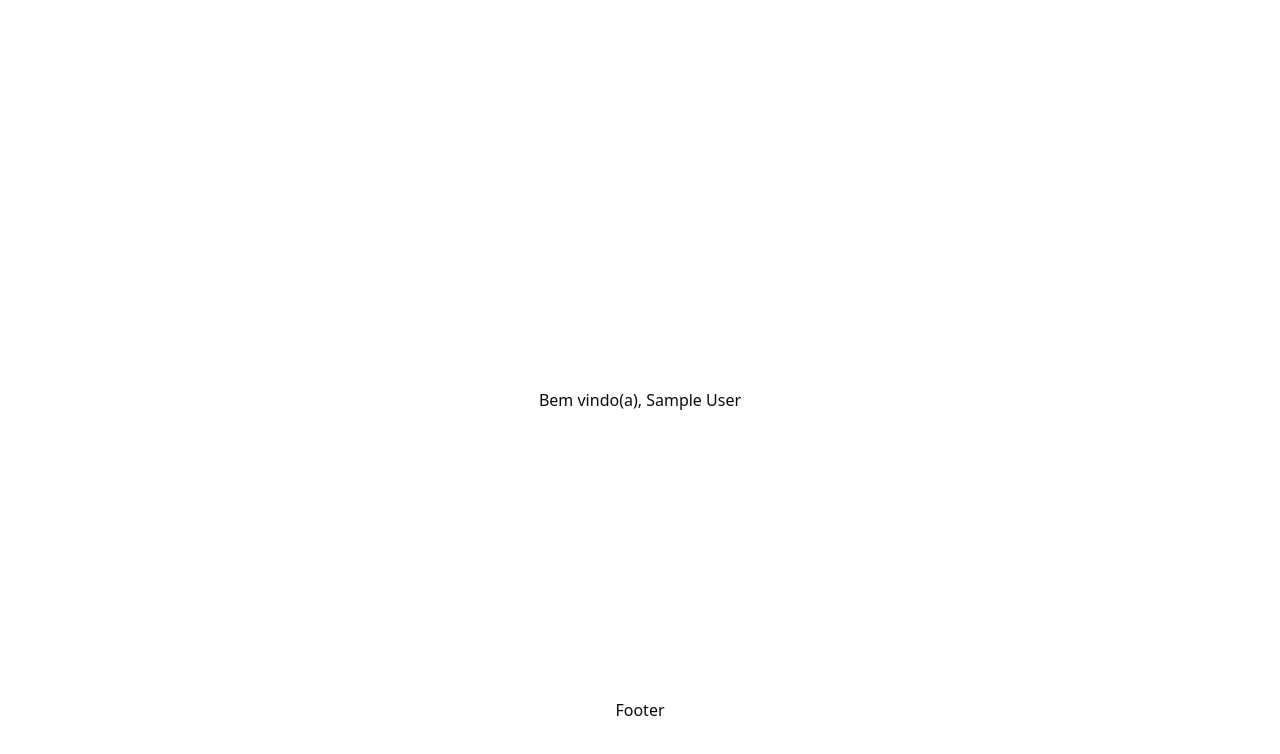
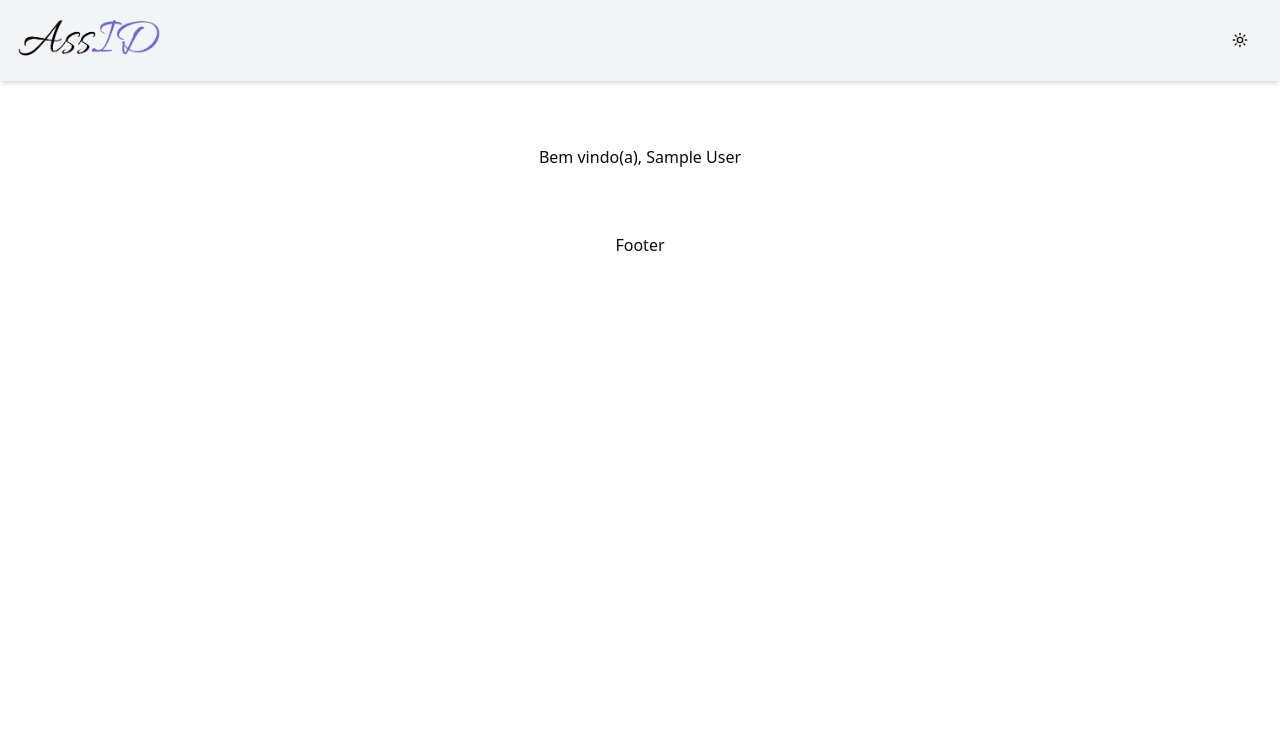
Before and after one commit to naiaraxavier/signature-generator, a Next.js app: page / in a window 1280 px wide. Shown: the top 754 px of the page. Built offline with nearby package versions, Linux system fonts and the light colour scheme; no server answers; sample sign-in values are in the browser's storage.

Commit message:
feat: initial header home

```diff
--- a/app/(root)/page.tsx
+++ b/app/(root)/page.tsx
@@ -1,13 +1,56 @@
-import { auth } from "@/auth";
+"use client";
+import { Header } from "@/components/header/header";
 import { redirect } from "next/navigation";
+import { useTheme } from "next-themes";
+import { useEffect, useState } from "react";
+import { Loader } from "lucide-react";
+import { getSession } from "@/lib/actions/session";
 
-const HomePage = async () => {
-  const session = await auth();
-  if (!session) return redirect("/auth/signin");
-  const user = session?.user;
+interface User {
+  name: string | null | undefined;
+  email: string | null | undefined;
+  image: string | null | undefined;
+}
 
-  return (
-    <div className="grid grid-rows-[20px_1fr_20px] items-center justify-items-center min-h-screen p-8 pb-20 gap-16 sm:p-20 font-[family-name:var(--font-geist-sans)]">
+const HomePage = () => {
+  const { resolvedTheme } = useTheme();
+  const [mounted, setMounted] = useState(false);
+
+  useEffect(() => {
+    setMounted(true);
+  }, []);
+
+  const [user, setUser] = useState<User | null>(null);
+
+  useEffect(() => {
+    const fetchSession = async () => {
+      const session = await getSession();
+      if (!session) {
+        redirect("/auth/signin");
+      } else {
+        setUser({
+          name: session.name || "Visitante",
+          email: session.email || "",
+          image: session.image || "",
+        });
+      }
+    };
+    fetchSession();
+  }, []);
+
+  useEffect(() => {
+    setMounted(true);
+  }, []);
+
+  const isLoading = !mounted || !resolvedTheme;
+
+  return isLoading ? (
+    <div className="flex items-center justify-center h-[350px] w-full">
+      <Loader className="animate-spin w-10 h-10 text-gray-500 dark:text-gray-300" />
+    </div>
+  ) : (
+    <div className="flex flex-col items-center justify-items-center min-h-screen gap-16 ">
+      <Header />
       <main className="flex flex-col gap-[32px] row-start-2 items-center sm:items-start">
         {user && <h1>Bem vindo(a), {user?.name || "Visitante"}</h1>}
       </main>
--- a/app/auth/signin/page.tsx
+++ b/app/auth/signin/page.tsx
@@ -5,7 +5,7 @@ import { LoginGoogle } from "@/components/auth/login-google";
 import Image from "next/image";
 import { useTheme } from "next-themes";
 import { useEffect, useState } from "react";
-import { Loader } from "lucide-react"; // ícone de loading
+import { Loader } from "lucide-react";
 
 export default function SignIn() {
   const { resolvedTheme } = useTheme();
@@ -16,7 +16,7 @@ export default function SignIn() {
   }, []);
 
   const getLogoSrc = () => {
-    if (!mounted || !resolvedTheme) return "/img/logo-dark.png"; // fallback
+    if (!mounted || !resolvedTheme) return "/img/logo-dark.png";
     return resolvedTheme === "dark"
       ? "/img/logo-dark.png"
       : "/img/logo-light.png";
--- /dev/null
+++ b/components/header/header.tsx
@@ -0,0 +1,34 @@
+"use client";
+
+import Image from "next/image";
+import { useTheme } from "next-themes";
+import { ModeToggle } from "../theme/mode-toggle";
+
+export const Header = () => {
+  const { resolvedTheme } = useTheme();
+
+  const getLogoSrc = () => {
+    if (!resolvedTheme) return "/img/logo-dark-header.png";
+    return resolvedTheme === "dark"
+      ? "/img/logo-dark-header.png"
+      : "/img/logo-light-header.png";
+  };
+
+  return (
+    <header className="flex w-full items-center justify-between p-2 bg-gray-100 dark:bg-gray-900 shadow-md">
+      <div className="p-2">
+        <Image
+          src={getLogoSrc()}
+          alt="Logo Header"
+          width={150}
+          height={150}
+          priority
+          className="transition-opacity duration-300"
+        />
+      </div>
+      <div>
+        <ModeToggle />
+      </div>
+    </header>
+  );
+};
--- /dev/null
+++ b/lib/actions/session.ts
@@ -0,0 +1,8 @@
+"use server";
+
+import { auth } from "@/auth";
+
+export async function getSession() {
+  const session = await auth();
+  return session?.user;
+}
```
Also changed, not shown: public/img/logo-dark-header.png (added), public/img/logo-light-header.png (added).
